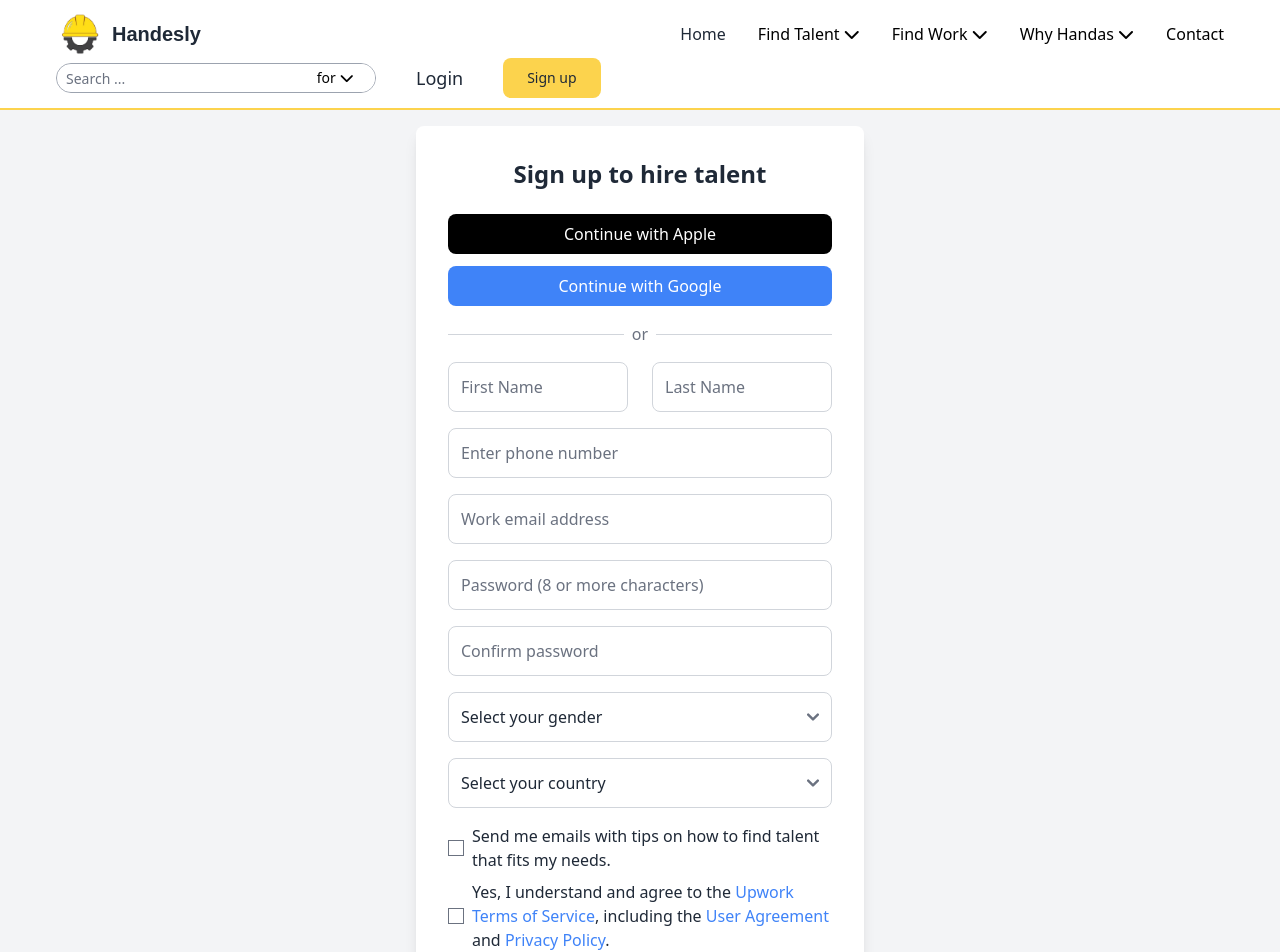
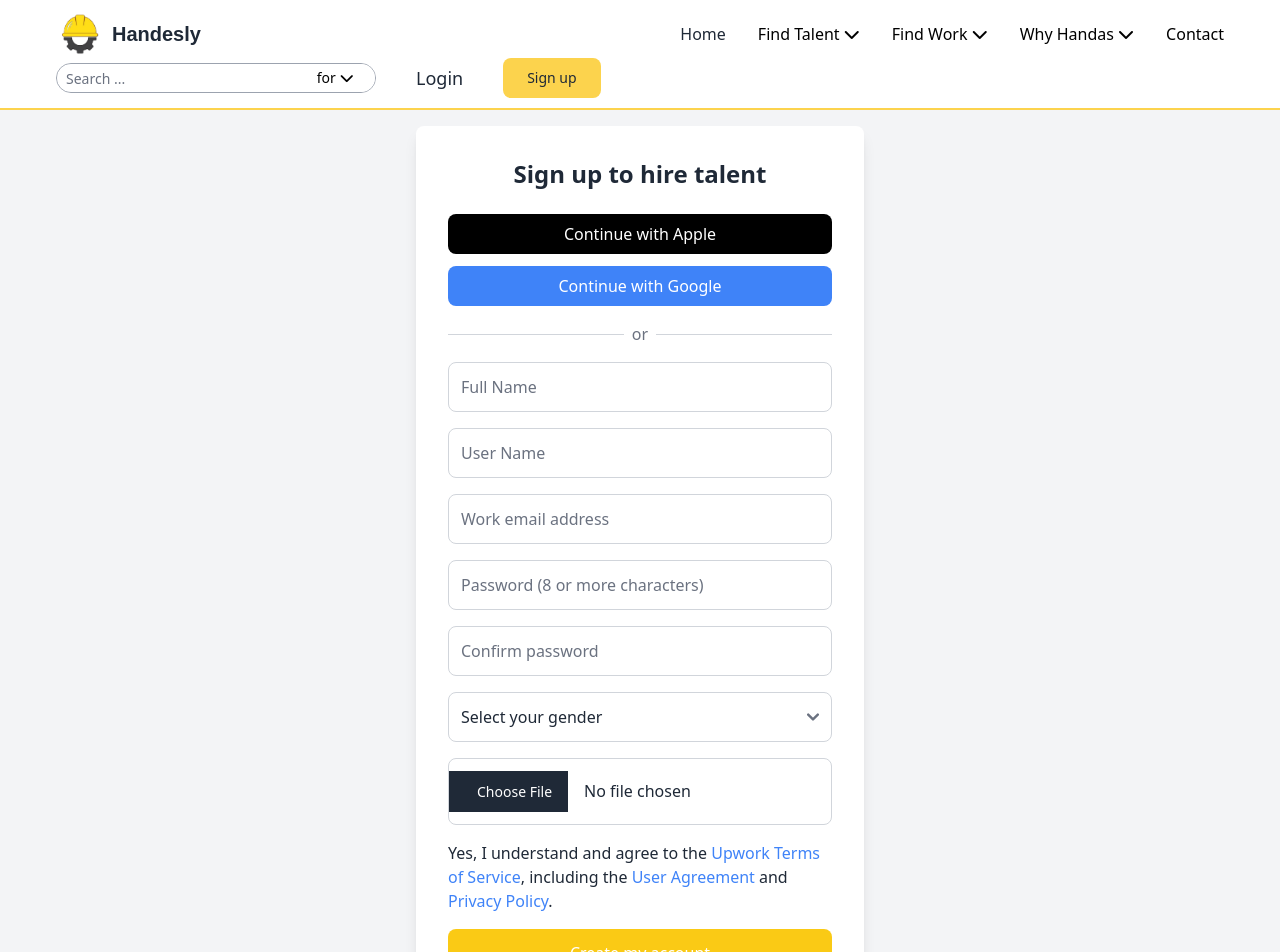
Before and after one commit to dalyDev-js/mern, a React (Create React App) app in the folder frontend/: page /register in a window 1280 px wide. Shown: the top 952 px of the page. Built offline with nearby package versions, Linux system fonts and the light colour scheme; a web font is replaced by a local one.

Commit message:
SignUp, SignIn

```diff
--- a/frontend/src/Pages/SignIn/SignIn.js
+++ b/frontend/src/Pages/SignIn/SignIn.js
@@ -19,28 +19,16 @@ export default function SignIn() {
       .max(15, "You cannot enter more than 15 characters"),
   });
 
-  const handleLogin = async (formValues) => {
+  async function handleSignin(formValues) {
     setLoading(true);
-    try {
-      const response = await axios.post(
-        `https://ecommerce.routemisr.com/api/v1/auth/signin`,
-        formValues
-      );
-      const { token, user } = response.data;
-      if (token) {
-        localStorage.setItem("Token", token);
-        localStorage.setItem("User", JSON.stringify(user));
-        navigate("/");
-      }
-    } catch (error) {
-      console.error(error);
-      setApiResponse(
-        error?.response?.data?.message || "An error occurred. Please try again."
-      );
-    } finally {
-      setLoading(false);
-    }
-  };
+    console.log(formValues);
+
+  const response = await axios.post('http://localhost:8000/api/v1/auth/login',formValues )
+
+  console.log (response);
+  setLoading(false);
+  navigate('/')
+}
 
   const formik = useFormik({
     initialValues: {
@@ -48,7 +36,7 @@ export default function SignIn() {
       password: "",
     },
     validationSchema,
-    onSubmit: handleLogin,
+    onSubmit: handleSignin,
   });
 
     return (
--- a/frontend/src/Pages/SignUp/SignUp.js
+++ b/frontend/src/Pages/SignUp/SignUp.js
@@ -10,17 +10,14 @@ export default function SignUp() {
     const navigate = useNavigate();
 
     const validationSchema = Yup.object().shape({
-        firstName: Yup.string()
-            .required('First Name is required')
+        fullName: Yup.string()
+            .required('Full Name is required')
             .min(3, 'Name must be at least 3 characters')
-            .max(10, 'You cannot enter more than 10 characters'),
-        lastName: Yup.string()
-            .required('Last Name is required')
-            .min(3, 'Name must be at least 3 characters')
-            .max(10, 'You cannot enter more than 10 characters'),
-        phone: Yup.string()
-            .required('Phone is required')
-            .matches(/^(010|011|012)\d{8}$/, 'Enter a valid number, enter 11 numbers'),
+            .max(25, 'You cannot enter more than 25 characters'),
+        username: Yup.string()
+            .required('User Name is required and must include 3 numbers at the end')
+            .min(5, 'Name must be at least 5 characters')
+            .max(25, 'You cannot enter more than 25 characters'),
         email: Yup.string()
             .email('Invalid email address')
             .required('Email is required'),
@@ -28,47 +25,41 @@ export default function SignUp() {
             .required('Password is required')
             .min(8, 'Password must be at least 8 characters')
             .max(20, 'You cannot enter more than 20 characters'),
-        rePassword: Yup.string()
+        passwordConfirm: Yup.string()
             .oneOf([Yup.ref('password'), null], 'Passwords must match')
             .required('Confirm your password'),
         gender: Yup.string().required('Gender is required'),
-        country: Yup.string().required('Country is required'),
+        profilePic: Yup.mixed().required('Profile picture is required')
     });
 
     async function handleSignup(formValues) {
         setLoading(true);
-        try {
-            const response = await axios.post('https://ecommerce.routemisr.com/api/v1/auth/signup', formValues);
-            localStorage.setItem('Token', response.data.token);
-            navigate('/');
-        } catch (err) {
-            setApiResponse(err.response?.data?.message || 'An error occurred. Please try again.');
-        } finally {
+        console.log(formValues);
+
+
+        const response = await axios.post('http://localhost:8000/api/v1/auth/signup',formValues )
+
+        console.log (response);
         setLoading(false);
-        }
+        navigate('/login')
     }
 
     const formik = useFormik({
         initialValues: {
-            firstName: '',
-            lastName: '',
-            phone: '',
+            fullName: '',
+            username: '',
             email: '',
             password: '',
-            rePassword: '',
+            passwordConfirm: '',
             gender: '',
-            country: '',
-            terms: false,
+            profilePic: ''
         },
         validationSchema,
         onSubmit: handleSignup,
     });
 
-    const handleCheckboxChange = (e) => {
-        formik.setFieldValue('terms', e.target.checked);
-    };
-
     return (
+        <>
             <div className="min-h-screen flex items-center justify-center bg-gray-100 p-4">
                 <div className="bg-white p-8 rounded-lg shadow-lg max-w-md w-full">
                     <h2 className="text-2xl font-bold text-center mb-6">Sign up to hire talent</h2>
@@ -89,52 +80,33 @@ export default function SignUp() {
 
                     <form onSubmit={formik.handleSubmit}>
                         <div className="space-y-4">
-                        <div className="flex space-x-6">
-                            <div className="w-1/2">
                                     <input
                                         type="text"
-                                    name="firstName"
-                                    value={formik.values.firstName}
+                                        name="fullName"
+                                        value={formik.values.fullName}
                                         onChange={formik.handleChange}
                                         onBlur={formik.handleBlur}
-                                    placeholder="First Name"
+                                        placeholder="Full Name"
                                         onInput={(e) => e.target.value = e.target.value.replace(/[^A-Za-z\s]/g, '')}
                                         className="w-full p-3 border border-gray-300 rounded-lg"
                                     />
-                                {formik.touched.firstName && formik.errors.firstName && (
-                                    <div className="text-red-800 text-sm">{formik.errors.firstName}</div>
+                                    {formik.touched.fullName && formik.errors.fullName && (
+                                        <div className="text-red-800 text-sm">{formik.errors.fullName}</div>
                                     )}
-                            </div>
-                            <div className="w-1/2">
                                 <input
                                  type="text"
-                                    name="lastName"
-                                    value={formik.values.lastName}
+                                name="username"
+                                value={formik.values.username}
                                 onChange={formik.handleChange}
                                 onBlur={formik.handleBlur}
-                                    placeholder="Last Name"
-                                    onInput={(e) => e.target.value = e.target.value.replace(/[^A-Za-z\s]/g, '')}
+                                placeholder="User Name"
+                                 onInput={(e) => {
+                             e.target.value = e.target.value.replace(/[^A-Za-z0-9\s]/g, '').replace(/(\d{3})\d+/, '$1');
+                               }}
                              className="w-full p-3 border border-gray-300 rounded-lg"
                             />
-                                {formik.touched.lastName && formik.errors.lastName && (
-                                    <div className="text-red-800 text-sm">{formik.errors.lastName}</div>
-                                )}
-                            </div>
-                        </div>
-
-                        <input
-                            type="text"
-                            name="phone"
-                            onChange={formik.handleChange}
-                            value={formik.values.phone}
-                            onBlur={formik.handleBlur}
-                            maxLength="11"
-                            onInput={(e) => e.target.value = e.target.value.replace(/[^0-9]/g, '')}
-                            placeholder="Enter phone number"
-                            className="w-full p-3 border border-gray-300 rounded-lg"
-                        />
-                        {formik.touched.phone && formik.errors.phone && (
-                            <div className="text-red-800 text-sm">{formik.errors.phone}</div>
+                         {formik.touched.username && formik.errors.username && (
+                        <div className="text-red-800 text-sm">{formik.errors.username}</div>
                         )}
 
                             <input
@@ -165,15 +137,15 @@ export default function SignUp() {
 
                             <input
                                 type="password"
-                            name="rePassword"
+                                name="passwordConfirm"
                                 onChange={formik.handleChange}
-                            value={formik.values.rePassword}
+                                value={formik.values.passwordConfirm}
                                 onBlur={formik.handleBlur}
                                 placeholder="Confirm password"
                                 className="w-full p-3 border border-gray-300 rounded-lg"
                             />
-                        {formik.touched.rePassword && formik.errors.rePassword && (
-                            <div className="text-red-800 text-sm">{formik.errors.rePassword}</div>
+                            {formik.touched.passwordConfirm && formik.errors.passwordConfirm && (
+                                <div className="text-red-800 text-sm">{formik.errors.passwordConfirm}</div>
                             )}
 
                             <select
@@ -184,44 +156,28 @@ export default function SignUp() {
                                 className="w-full p-3 border border-gray-300 rounded-lg"
                             >
                                 <option value="" label="Select your gender" />
-                            <option value="Male">Male</option>
-                            <option value="Female">Female</option>
+                                <option value="male">Male</option>
+                                <option value="female">Female</option>
+                                <option value="others">Others</option>
                             </select>
                             {formik.touched.gender && formik.errors.gender && (
                                 <div className="text-red-800 text-sm">{formik.errors.gender}</div>
                             )}
 
-                        <select
-                            name="country"
+                            <input
+                                type="file"
+                                name="profilePic"
                                 onChange={formik.handleChange}
+                                value={formik.values.profilePic}
                                 onBlur={formik.handleBlur}
-                            value={formik.values.country}
+                                placeholder="Work email address"
                                 className="w-full p-3 border border-gray-300 rounded-lg"
-                        >
-                            <option value="" label="Select your country" />
-                            <option value="Egypt">Egypt</option>
-                            <option value="USA">USA</option>
-                            <option value="UAE">UAE</option>
-                            <option value="France">France</option>
-                            <option value="Canada">Canada</option>
-                            <option value="Turkey">Turkey</option>
-                            <option value="Italy">Italy</option>
-                            <option value="Spain">Spain</option>
-                            <option value="Saudi Arabia">Saudi Arabia</option>
-                        </select>
-                        {formik.touched.country && formik.errors.country && (
-                            <div className="text-red-800 text-sm">{formik.errors.country}</div>
+                            />
+                            {formik.touched.profilePic && formik.errors.profilePic && (
+                                <div className="text-red-800 text-sm">{formik.errors.profilePic}</div>
                             )}
-                    </div>
-
-                    <div className="mt-4 space-y-2">
-                        <label className="flex items-center space-x-2">
-                            <input type="checkbox" checked={formik.values.terms} onChange={handleCheckboxChange} />
-                            <span>Send me emails with tips on how to find talent that fits my needs.</span>
-                        </label>
 
                             <label className="flex items-center space-x-2">
-                            <input type="checkbox" required checked={formik.values.terms} onChange={handleCheckboxChange} />
                                 <span>
                                     Yes, I understand and agree to the{" "}
                                     <Link to="#" className="text-blue-500">Upwork Terms of Service</Link>, including the{" "}
@@ -230,7 +186,6 @@ export default function SignUp() {
                                 </span>
                             </label>
                         </div>
-
                         <div className="flex flex-col items-center">
                             <button
                                 type="submit"
@@ -253,5 +208,6 @@ export default function SignUp() {
                     </form>
                 </div>
             </div>
+        </>
     );
 }
```
Lines whose indentation alone changed are shown as unchanged.
